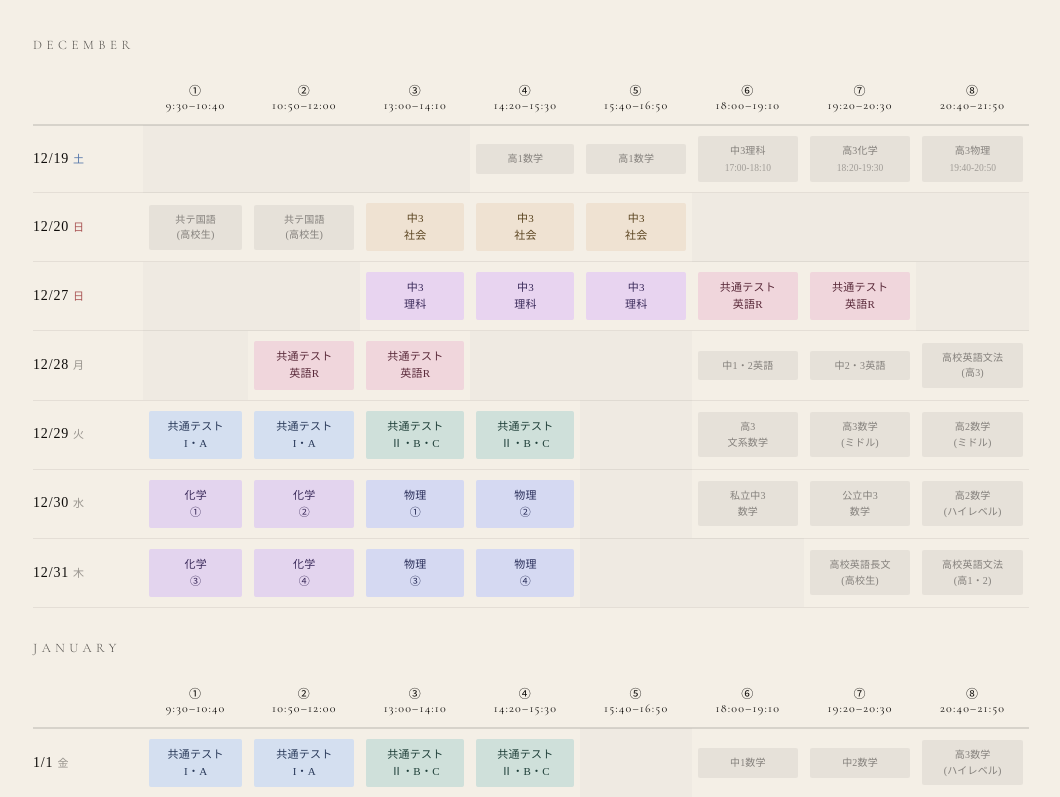
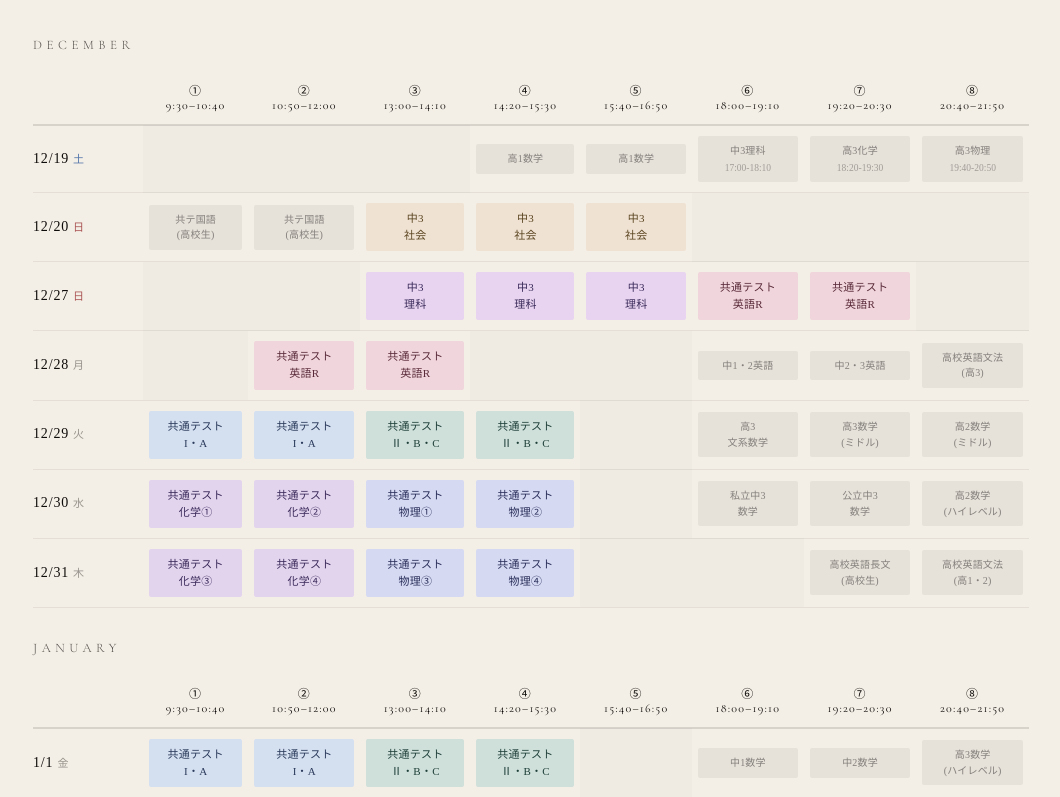
Before and after one commit to ymt201777-hash/suritokka, a plain HTML site: page intensive.html in a window 1280 px wide. Shown: the part 408-1205 px from the top of the page, without its empty margins (109-1169 px from the left). Drawn offline with nearby package versions, Linux system fonts and the light colour scheme.

Commit message:
時間割の化学・物理を共通テスト化学・共通テスト物理にする
高2 物理・化学を足したので、12/30・12/31 のコマが
どちらの講座か区別できなくなっていた。

Co-Authored-By: Claude Opus 5 <noreply@anthropic.com>

```diff
--- a/intensive.html
+++ b/intensive.html
@@ -678,10 +678,10 @@ footer { flex-direction: column; gap: 30px; text-align: center; }
           </tr>
           <tr>
             <td class="date-cell"><span class="date-day">12/30</span><span class="date-week">水</span></td>
-            <td><div class="lesson chem">化学<br>①</div></td>
-            <td><div class="lesson chem">化学<br>②</div></td>
-            <td><div class="lesson phys">物理<br>①</div></td>
-            <td><div class="lesson phys">物理<br>②</div></td>
+            <td><div class="lesson chem">共通テスト<br>化学①</div></td>
+            <td><div class="lesson chem">共通テスト<br>化学②</div></td>
+            <td><div class="lesson phys">共通テスト<br>物理①</div></td>
+            <td><div class="lesson phys">共通テスト<br>物理②</div></td>
             <td class="empty"></td>
             <td><div class="lesson regular">私立中3<br>数学</div></td>
             <td><div class="lesson regular">公立中3<br>数学</div></td>
@@ -689,10 +689,10 @@ footer { flex-direction: column; gap: 30px; text-align: center; }
           </tr>
           <tr>
             <td class="date-cell"><span class="date-day">12/31</span><span class="date-week">木</span></td>
-            <td><div class="lesson chem">化学<br>③</div></td>
-            <td><div class="lesson chem">化学<br>④</div></td>
-            <td><div class="lesson phys">物理<br>③</div></td>
-            <td><div class="lesson phys">物理<br>④</div></td>
+            <td><div class="lesson chem">共通テスト<br>化学③</div></td>
+            <td><div class="lesson chem">共通テスト<br>化学④</div></td>
+            <td><div class="lesson phys">共通テスト<br>物理③</div></td>
+            <td><div class="lesson phys">共通テスト<br>物理④</div></td>
             <td class="empty"></td>
             <td class="empty"></td>
             <td><div class="lesson regular">高校英語長文<br>(高校生)</div></td>
```
